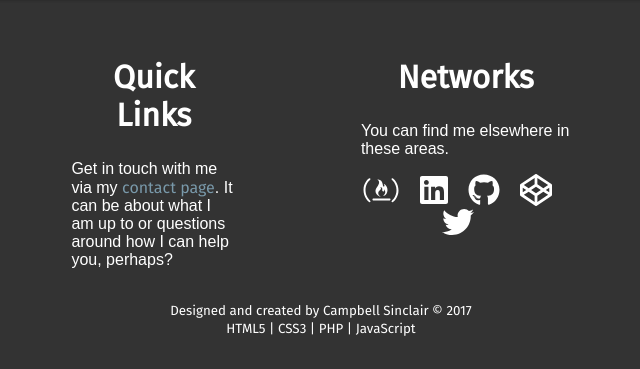
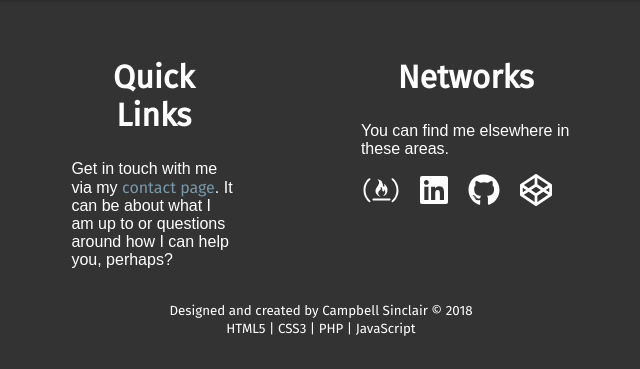
Before and after one commit to watsondr/csinclair, a PHP site: page /index.php in a window 1280 px wide. Shown: the part 621-990 px from the top of the page, without its empty margins (319-959 px from the left). Run offline with PHP 8.4, Linux system fonts and the light colour scheme; some web fonts are replaced.

Commit message:
quick win adjustments
Footer contact me link fixed for live site and not just development. Removed twitter link.

```diff
--- a/footer.php
+++ b/footer.php
@@ -1,6 +1,6 @@
 		<!--
 		This is a required file for the website
-		It handles the footer element of the website
+		It handles the footer element for each page
 		-->
 
 		<footer>
@@ -8,7 +8,7 @@
 				<div class="footerLeft">
 					<h2>Quick Links</h2>
 					<p>
-						Get in touch with me via my <a href="/contact" class="footerLink">contact page</a>. It can be about what I am up to or questions around how I can help you, perhaps?
+						Get in touch with me via my <a href="/contact.php" class="footerLink">contact page</a>. It can be about what I am up to or questions around how I can help you, perhaps?
 					</p>
 				</div>
 				<div class="footerRight">
@@ -21,12 +21,11 @@
 						<a href="https://www.linkedin.com/in/campbellsinclair92/" target="_blank"><i class="fab fa-linkedin fa-2x" aria-hidden="true"></i></a>
 						<a href="https://github.com/watsondr" target="_blank"><i class="fab fa-github fa-2x" aria-hidden="true"></i></a>
 						<a href="https://codepen.io/Watsonian" target="_blank"><i class="fab fa-codepen fa-2x" aria-hidden="true"></i></a>
-						<a href="https://twitter.com/Watsonian_" target="_blank"><i class="fab fa-twitter fa-2x" aria-hidden="true"></i></a>
 					</div>
 				</div>
 				<div class="footerBottom">
 					<p>
-						<small>Designed and created by Campbell Sinclair &copy; 2017</small>
+						<small>Designed and created by Campbell Sinclair &copy; 2018</small>
 					</p>
 					<p>
 						<small>HTML5 | CSS3 | PHP | JavaScript</small>
```
